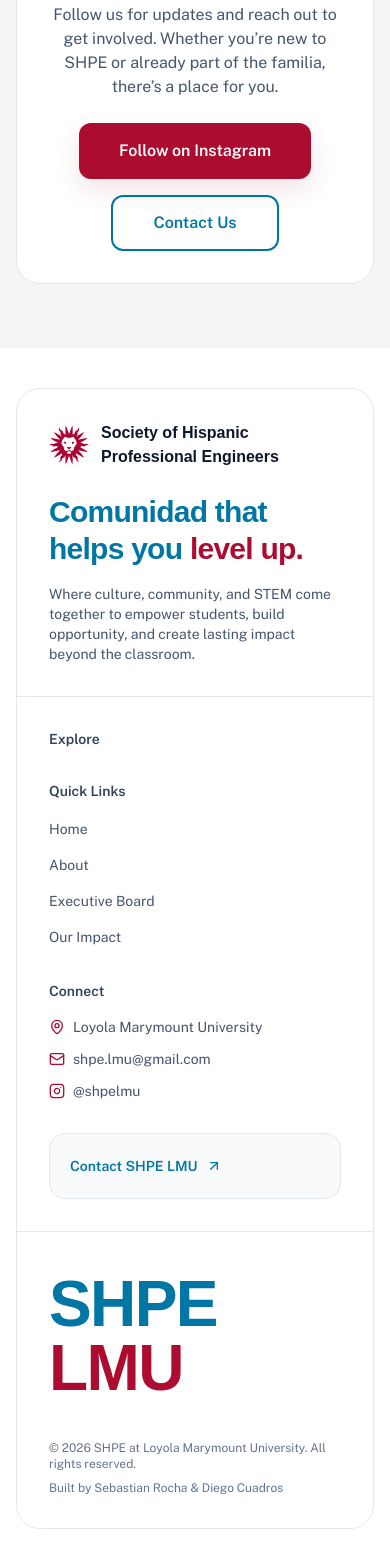
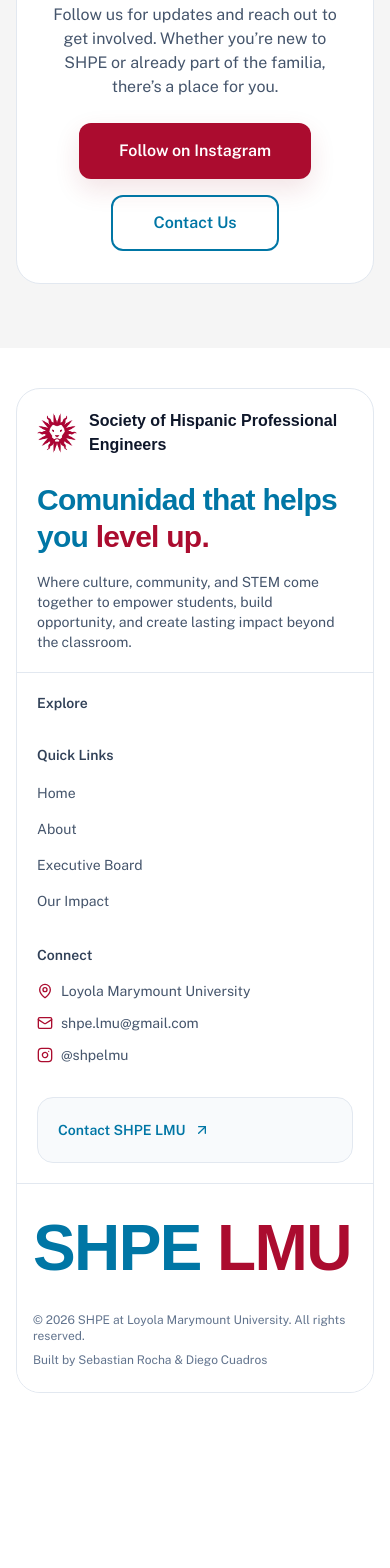
Before and after one commit to Diegocuadros1/SHPE-Website, a Next.js app: page /updates in a window 390 px wide. Shown: the part 5210-6778 px from the top of the page. After the commit the page ends 6643 px from the top, so only its background shows below. Built offline with nearby package versions, Linux system fonts and the light colour scheme.

Commit message:
i think fixed

```diff
--- a/src/app/about/page.tsx
+++ b/src/app/about/page.tsx
@@ -27,7 +27,7 @@
           <span className="inline-flex px-4 py-2 rounded-full bg-white/10 text-white text-sm mb-6 border border-white/15 backdrop-blur">
             Our Story
           </span>
-          <h1 className="text-4xl md:text-6xl font-display font-bold text-white mb-6">
+          <h1 className="text-4xl sm:text-5xl md:text-6xl font-display font-bold text-white mb-6">
             About SHPE LMU
           </h1>
           <p className="text-lg text-white/85 max-w-2xl mx-auto">
--- a/src/app/contact/page.tsx
+++ b/src/app/contact/page.tsx
@@ -78,7 +78,7 @@
         <div className="container relative z-10 mx-auto px-4 text-center py-20">
 
 
-          <h1 className="text-4xl md:text-6xl font-display font-bold text-white mb-6">
+          <h1 className="text-4xl sm:text-5xl md:text-6xl font-display font-bold text-white mb-6">
             Contact Us
           </h1>
 
@@ -94,7 +94,7 @@
           <div className="grid lg:grid-cols-2 gap-12 items-start">
             {/* Contact Form */}
             <div className="order-2 lg:order-1">
-              <div className="bg-white rounded-2xl p-8 border border-[#DDDDDD] shadow-lg">
+              <div className="bg-white rounded-2xl p-5 sm:p-8 border border-[#DDDDDD] shadow-lg">
                 <h2 className="text-2xl font-display font-bold text-[#0076A5] mb-6">
                   Send Us a Message
                 </h2>
--- a/src/app/e-board/page.tsx
+++ b/src/app/e-board/page.tsx
@@ -79,7 +79,7 @@
         </div>
 
         <div className="container relative z-10 mx-auto px-4 text-center py-20">
-          <h1 className="text-4xl md:text-6xl font-display font-bold text-white mb-6">
+          <h1 className="text-4xl sm:text-5xl md:text-6xl font-display font-bold text-white mb-6">
             Executive Board
           </h1>
           <p className="text-lg text-white/85 max-w-2xl mx-auto">
--- a/src/app/layout.tsx
+++ b/src/app/layout.tsx
@@ -39,7 +39,7 @@
 }>) {
   return (
     <html lang="en">
-      <body className={`${publicSans.variable} antialiased`}>
+      <body className={`${publicSans.variable} antialiased`} suppressHydrationWarning>
         <div className="min-h-screen flex flex-col">
           <Navbar />
           {/* IMPORTANT: no top padding here so navbar sits on video */}
--- a/src/app/updates/page.tsx
+++ b/src/app/updates/page.tsx
@@ -73,7 +73,7 @@
         </div>
 
         <div className="container relative z-10 mx-auto px-4 text-center py-20">
-          <h1 className="text-4xl md:text-6xl font-display font-bold text-white mb-6">
+          <h1 className="text-4xl sm:text-5xl md:text-6xl font-display font-bold text-white mb-6">
             Our Impact<span className="text-[#F4B400]">.</span>
           </h1>
 
@@ -164,7 +164,7 @@
                 <div className="p-6">
                   <div className="flex items-center justify-between gap-3 mb-3">
                     <span
-                      className={`inline-flex items-center px-2 sm:px-3 py-1 rounded-full border text-[10px] sm::text-xs font-semibold ${getPillClass(
+                      className={`inline-flex items-center px-2 sm:px-3 py-1 rounded-full border text-[10px] sm:text-xs font-semibold ${getPillClass(
                         item.category
                       )}`}
                     >
--- a/src/components/Footer.tsx
+++ b/src/components/Footer.tsx
@@ -13,7 +13,7 @@
           {/* Top area */}
           <div className="grid grid-cols-1 lg:grid-cols-12">
             {/* LEFT */}
-            <div className="lg:col-span-5 p-8 md:p-10 border-b lg:border-b-0 lg:border-r border-slate-200">
+            <div className="lg:col-span-5 p-5 sm:p-8 md:p-10 border-b lg:border-b-0 lg:border-r border-slate-200">
               <div className="flex items-center gap-3">
                 <img
                   src="/lmulion.png"
@@ -41,7 +41,7 @@
             </div>
 
             {/* RIGHT */}
-            <div className="lg:col-span-7 p-8 md:p-10">
+            <div className="lg:col-span-7 p-5 sm:p-8 md:p-10">
               <div className="flex items-center justify-between gap-4">
                 <div className="text-sm font-semibold text-slate-700">
                   Explore
@@ -133,14 +133,14 @@
           {/* Bottom strip */}
           <div className="relative border-t border-slate-200 bg-white">
             <div className="grid grid-cols-1 lg:grid-cols-12 items-end">
-              <div className="lg:col-span-9 px-8 py-10 md:px-10 md:py-12">
+              <div className="lg:col-span-9 px-4 py-8 sm:px-8 sm:py-10 md:px-10 md:py-12">
                 <div className="select-none font-display font-extrabold tracking-tight leading-none text-[64px] sm:text-[92px] md:text-[120px] lg:text-[140px] text-slate-900">
                   <span className="text-[#0076A5]">SHPE</span>{" "}
                   <span className="text-[#AB0C2F]">LMU</span>
                 </div>
               </div>
 
-              <div className="lg:col-span-3 px-8 pb-8 md:px-10 md:pb-10 lg:pb-12 text-left lg:text-right">
+              <div className="lg:col-span-3 px-4 pb-6 sm:px-8 sm:pb-8 md:px-10 md:pb-10 lg:pb-12 text-left lg:text-right">
                 <p className="text-xs text-slate-500">
                   © {year} SHPE at Loyola Marymount University. All rights
                   reserved.
```
